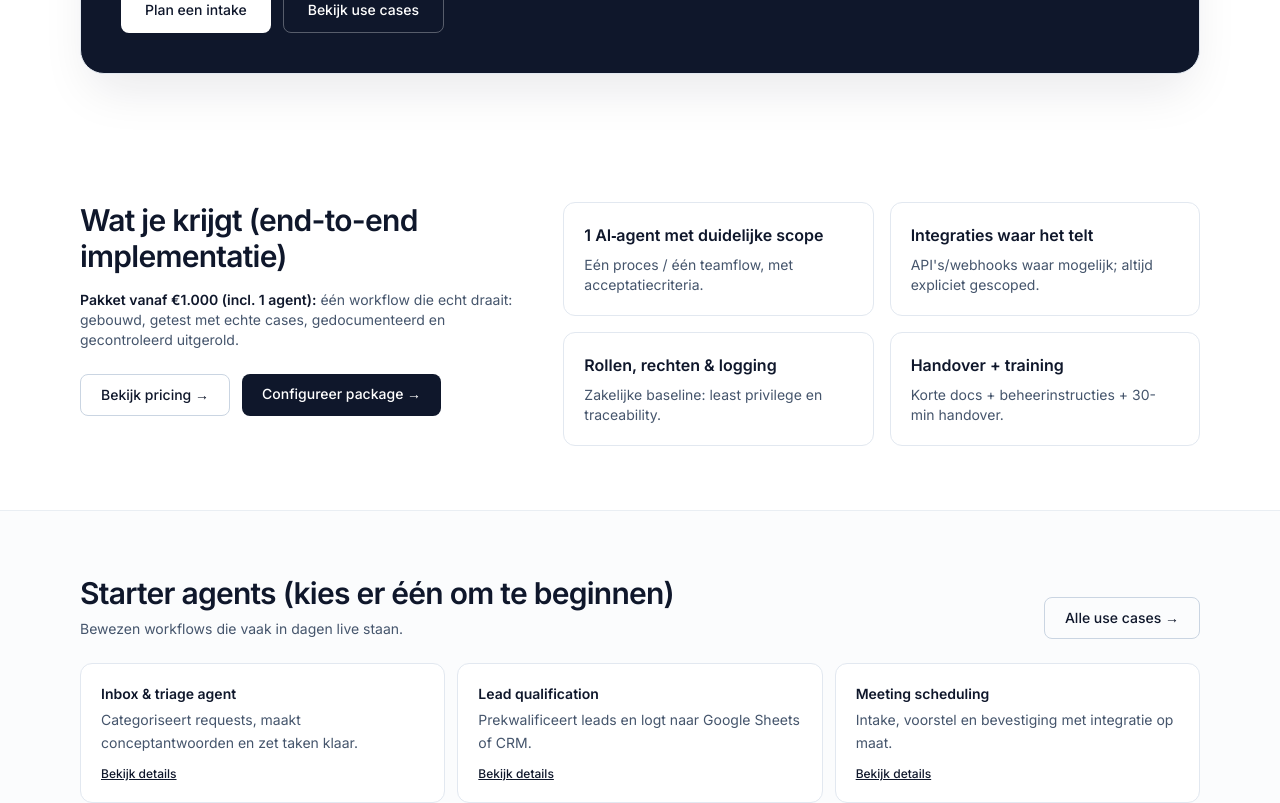
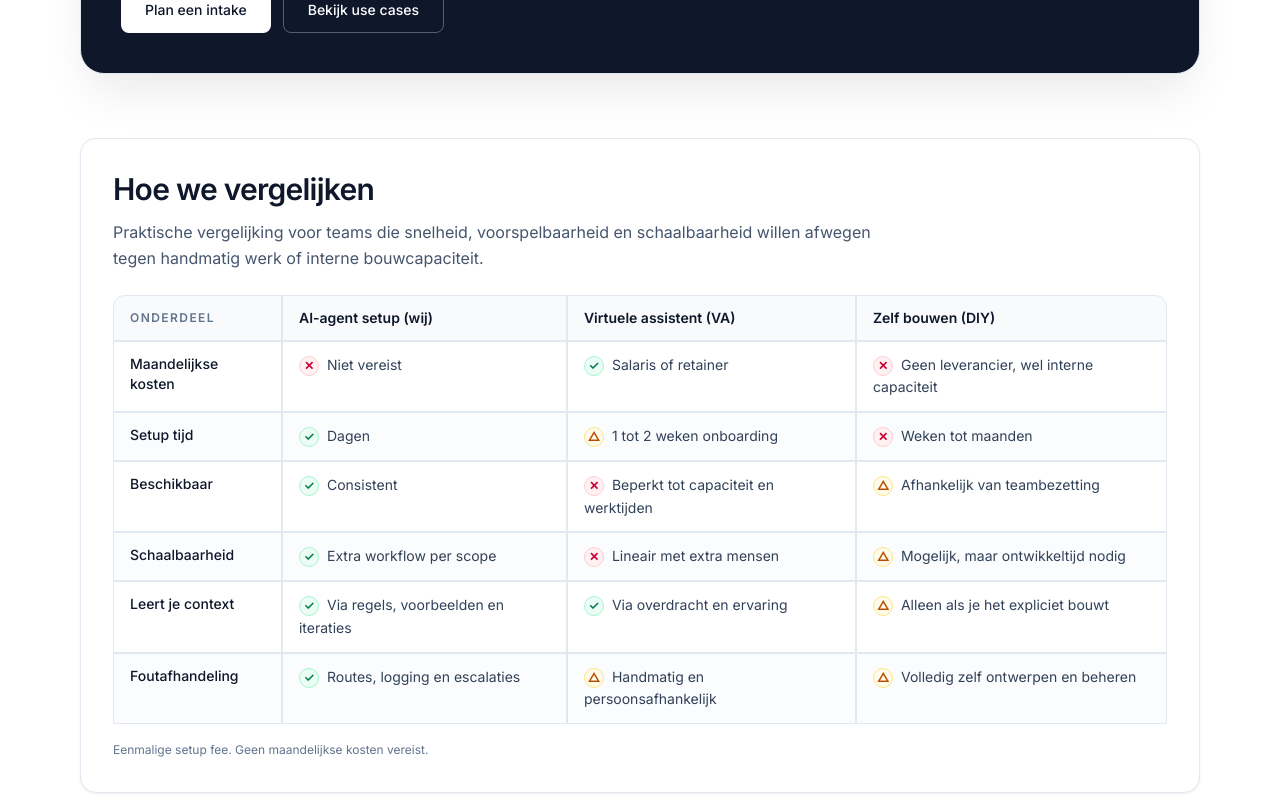
Before and after one commit to openclawbot69420-ux/youraiworker-site, a Next.js app: page / in a window 1280 px wide. Shown: the part 2540-3343 px from the top of the page. Built offline with nearby package versions, Linux system fonts and the light colour scheme.

Commit message:
Voeg vergelijkingstabel toe op homepage

```diff
--- a/src/app/page.tsx
+++ b/src/app/page.tsx
@@ -101,6 +101,45 @@ const STARTER_AGENT_ITEMS = [
     title: "Knowledge base Q&A",
     description: "Kleine scope inbegrepen. Groter kan als add-on worden ingericht.",
     href: "/use-cases/knowledge-base-qa",
+  },
+] as const
+
+const COMPARISON_ROWS = [
+  {
+    label: "Maandelijkse kosten",
+    ours: "✕ Niet vereist",
+    va: "✓ Salaris of retainer",
+    diy: "✕ Geen leverancier, wel interne capaciteit",
+  },
+  {
+    label: "Setup tijd",
+    ours: "✓ Dagen",
+    va: "△ 1 tot 2 weken onboarding",
+    diy: "✕ Weken tot maanden",
+  },
+  {
+    label: "Beschikbaar",
+    ours: "✓ Consistent",
+    va: "✕ Beperkt tot capaciteit en werktijden",
+    diy: "△ Afhankelijk van teambezetting",
+  },
+  {
+    label: "Schaalbaarheid",
+    ours: "✓ Extra workflow per scope",
+    va: "✕ Lineair met extra mensen",
+    diy: "△ Mogelijk, maar ontwikkeltijd nodig",
+  },
+  {
+    label: "Leert je context",
+    ours: "✓ Via regels, voorbeelden en iteraties",
+    va: "✓ Via overdracht en ervaring",
+    diy: "△ Alleen als je het expliciet bouwt",
+  },
+  {
+    label: "Foutafhandeling",
+    ours: "✓ Routes, logging en escalaties",
+    va: "△ Handmatig en persoonsafhankelijk",
+    diy: "△ Volledig zelf ontwerpen en beheren",
   },
 ] as const
 
@@ -461,6 +500,85 @@ const HomePage: React.FC = () => {
               Bekijk use cases
             </a>
           </div>
+        </div>
+      </section>
+
+      {/* Comparison */}
+      <section className="mx-auto max-w-6xl px-4 pb-16">
+        <div className="rounded-2xl border border-slate-200 bg-white p-6 shadow-sm shadow-slate-900/5 sm:p-8">
+          <div className="max-w-3xl">
+            <h2 className="text-2xl font-semibold tracking-tight text-slate-900 sm:text-3xl">
+              Hoe we vergelijken
+            </h2>
+            <p className="mt-3 text-sm leading-relaxed text-slate-600 sm:text-base">
+              Praktische vergelijking voor teams die snelheid, voorspelbaarheid en schaalbaarheid
+              willen afwegen tegen handmatig werk of interne bouwcapaciteit.
+            </p>
+          </div>
+
+          <div className="mt-6 overflow-x-auto">
+            <table className="min-w-full border-separate border-spacing-0 text-left">
+              <thead>
+                <tr>
+                  <th className="rounded-tl-xl border border-slate-200 bg-slate-50 px-4 py-3 text-xs font-semibold uppercase tracking-[0.12em] text-slate-500">
+                    Onderdeel
+                  </th>
+                  <th className="border border-slate-200 bg-slate-50 px-4 py-3 text-sm font-semibold text-slate-900">
+                    AI-agent setup (wij)
+                  </th>
+                  <th className="border border-slate-200 bg-slate-50 px-4 py-3 text-sm font-semibold text-slate-900">
+                    Virtuele assistent (VA)
+                  </th>
+                  <th className="rounded-tr-xl border border-slate-200 bg-slate-50 px-4 py-3 text-sm font-semibold text-slate-900">
+                    Zelf bouwen (DIY)
+                  </th>
+                </tr>
+              </thead>
+              <tbody>
+                {COMPARISON_ROWS.map((row, index) => (
+                  <tr key={row.label} className="align-top">
+                    <th
+                      scope="row"
+                      className={[
+                        "border border-slate-200 px-4 py-3 text-sm font-medium text-slate-900",
+                        index % 2 === 0 ? "bg-white" : "bg-slate-50/50",
+                      ].join(" ")}
+                    >
+                      {row.label}
+                    </th>
+                    {[row.ours, row.va, row.diy].map((value) => (
+                      <td
+                        key={`${row.label}-${value}`}
+                        className={[
+                          "border border-slate-200 px-4 py-3 text-sm leading-relaxed text-slate-700",
+                          index % 2 === 0 ? "bg-white" : "bg-slate-50/50",
+                        ].join(" ")}
+                      >
+                        <span
+                          className={[
+                            "mr-2 inline-flex h-5 w-5 items-center justify-center rounded-full border text-xs font-semibold",
+                            value.startsWith("✓")
+                              ? "border-emerald-200 bg-emerald-50 text-emerald-700"
+                              : value.startsWith("✕")
+                                ? "border-rose-200 bg-rose-50 text-rose-700"
+                                : "border-amber-200 bg-amber-50 text-amber-700",
+                          ].join(" ")}
+                          aria-hidden="true"
+                        >
+                          {value.slice(0, 1)}
+                        </span>
+                        <span>{value.slice(2)}</span>
+                      </td>
+                    ))}
+                  </tr>
+                ))}
+              </tbody>
+            </table>
+          </div>
+
+          <p className="mt-4 text-xs leading-relaxed text-slate-500">
+            Eenmalige setup fee. Geen maandelijkse kosten vereist.
+          </p>
         </div>
       </section>
 
```
